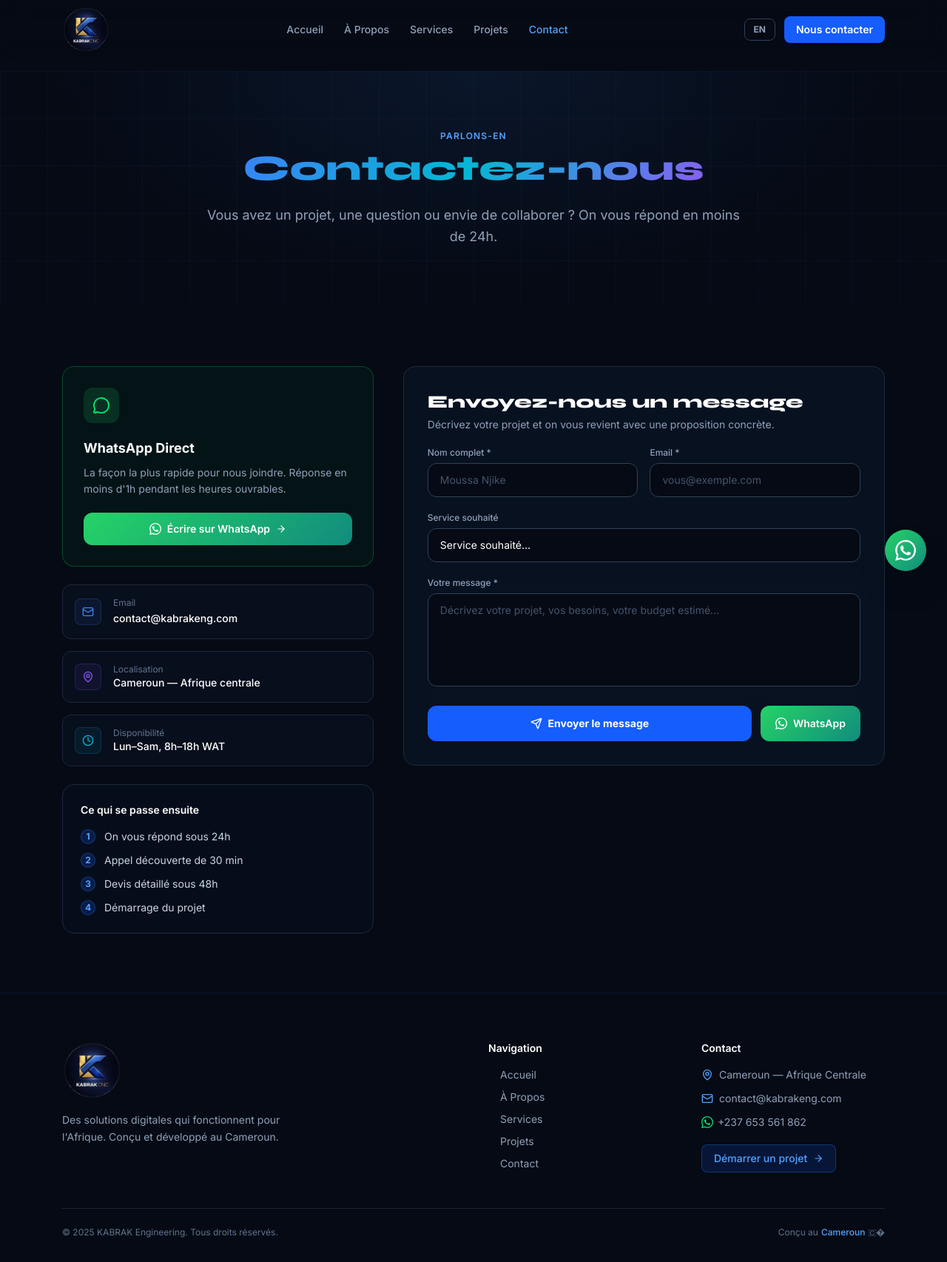
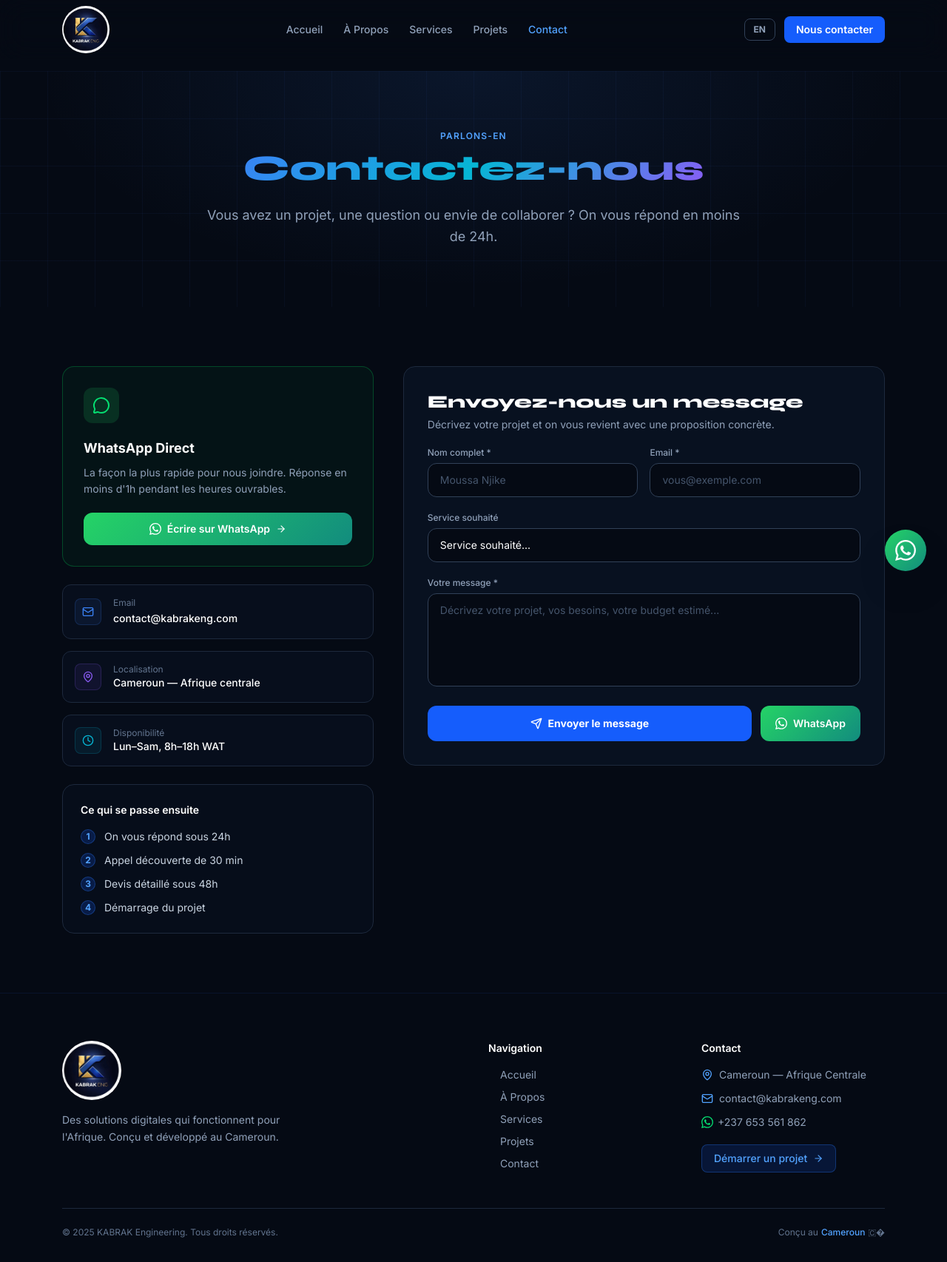
Before and after one commit to Rikiatou/kabrak-eng, a React (Vite) app: page /contact in a window 1280 px wide. Shown: the whole page at 74% size. Built offline with nearby package versions, Linux system fonts and the light colour scheme.

Commit message:
fix: use JPEG logo with rounded-full to clip white corners cleanly

```diff
--- a/src/components/Footer.jsx
+++ b/src/components/Footer.jsx
@@ -15,7 +15,7 @@ export default function Footer() {
           {/* Brand */}
           <div className="lg:col-span-2">
             <div className="mb-4">
-              <img src="/logo-kabrakeng.png" alt="KABRAK Eng" className="h-20 w-auto object-contain rounded-xl" />
+              <img src="/logo-kabrakeng.jpeg" alt="KABRAK Eng" className="h-20 w-20 object-cover rounded-full" />
             </div>
             <p className="text-slate-400 text-sm leading-relaxed max-w-xs mb-5">
               {t.footer.tagline}
--- a/src/components/Navbar.jsx
+++ b/src/components/Navbar.jsx
@@ -31,7 +31,7 @@ export default function Navbar() {
       <div className="max-w-6xl mx-auto px-5 flex items-center justify-between h-20">
         {/* Logo */}
         <Link to="/" className="flex items-center gap-2 group">
-          <img src="/logo-kabrakeng.png" alt="KABRAK Eng" className="h-16 w-auto group-hover:scale-105 transition-transform object-contain rounded-xl" />
+          <img src="/logo-kabrakeng.jpeg" alt="KABRAK Eng" className="h-16 w-16 group-hover:scale-105 transition-transform object-cover rounded-full" />
         </Link>
 
         {/* Desktop links */}
```
